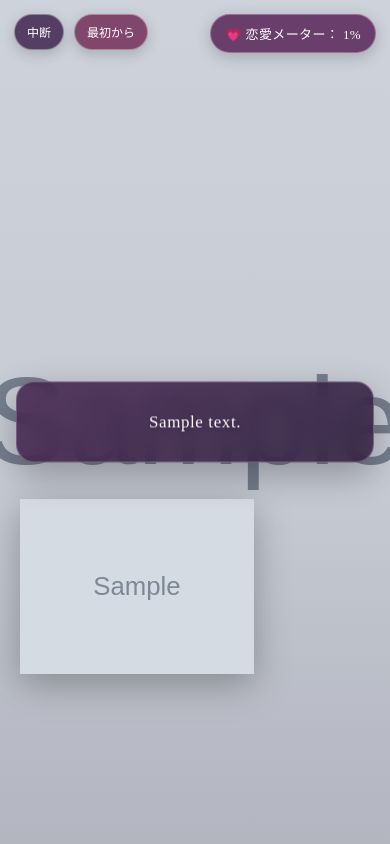
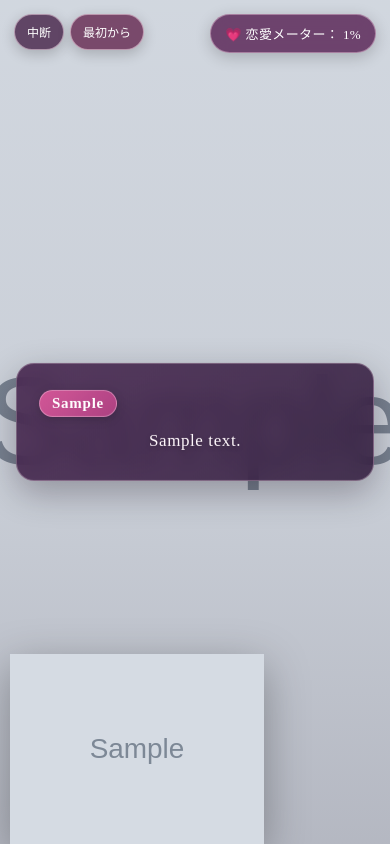
Before and after one commit to yuto-nabetani/techbase-m7, a PHP site: page /game.php in a window 390 px wide. Run offline with PHP 8.4, Linux system fonts and the light colour scheme; the visitor is signed in with stand-in values (Sample User, id 1); tables that the repository leaves empty hold one stand-in row (values such as "Sample post"); grey boxes marked "Sample" are stand-in pictures.

Commit message:
game.css_最初/中断とキャラクター表示を調整

```diff
--- a/css/game.css
+++ b/css/game.css
@@ -8,11 +8,15 @@
   padding: 0;
 }
 
+
 html,
 body {
   width: 100%;
   height: 100%;
+
   overflow: hidden;
+
+  background: #1d1322;
 
   font-family:
     "Yu Mincho",
@@ -21,9 +25,9 @@ body {
     serif;
 }
 
+
 body {
   color: #fff;
-  background: #201424;
 }
 
 
@@ -39,18 +43,23 @@ body {
 
   overflow: hidden;
 
+  background-color: #1d1322;
+
   background-size: cover;
+
   background-position: center;
+
   background-repeat: no-repeat;
 }
 
 
-/* 背景を少し暗くして文字を読みやすくする */
+/* 背景をほんの少し暗くする */
 
 .game-screen::before {
   content: "";
 
   position: absolute;
+
   inset: 0;
 
   z-index: 1;
@@ -58,9 +67,9 @@ body {
   background:
     linear-gradient(
       to bottom,
-      rgba(20, 10, 25, 0.04),
-      rgba(20, 10, 30, 0.08) 55%,
-      rgba(24, 10, 30, 0.18)
+      rgba(20, 10, 25, 0.02),
+      rgba(20, 10, 30, 0.06) 55%,
+      rgba(20, 10, 30, 0.17)
     );
 
   pointer-events: none;
@@ -72,7 +81,7 @@ body {
 ========================= */
 
 .game-controls {
-  position: fixed;
+  position: absolute;
 
   top: 24px;
   left: 30px;
@@ -80,49 +89,59 @@ body {
   z-index: 30;
 
   display: flex;
+
   gap: 10px;
 }
 
+
 .control-button {
-  padding: 10px 18px;
+  padding:
+    9px
+    17px;
 
   border:
     1px solid
-    rgba(255, 255, 255, 0.35);
+    rgba(255, 230, 242, 0.5);
 
   border-radius: 999px;
 
   background:
-    rgba(58, 30, 73, 0.82);
+    rgba(65, 29, 67, 0.78);
 
   color: #fff;
+
+  font-family: inherit;
 
   font-size: 14px;
 
   text-decoration: none;
 
   backdrop-filter: blur(8px);
+
   -webkit-backdrop-filter: blur(8px);
 
   box-shadow:
     0 4px 14px
-    rgba(0, 0, 0, 0.18);
+    rgba(0, 0, 0, 0.2);
 
   transition:
     background 0.2s,
     transform 0.2s;
 }
 
+
 .control-button:hover {
   background:
-    rgba(221, 89, 153, 0.85);
+    rgba(220, 87, 151, 0.88);
 
-  transform: translateY(-2px);
+  transform:
+    translateY(-2px);
 }
+
 
 .restart-button {
   background:
-    rgba(115, 43, 87, 0.84);
+    rgba(102, 42, 82, 0.82);
 }
 
 
@@ -131,23 +150,25 @@ body {
 ========================= */
 
 .love-meter {
-  position: fixed;
+  position: absolute;
 
   top: 24px;
   right: 40px;
 
   z-index: 30;
 
-  padding: 12px 24px;
+  padding:
+    12px
+    24px;
 
   border:
     1px solid
-    rgba(255, 220, 237, 0.32);
+    rgba(255, 220, 237, 0.4);
 
   border-radius: 999px;
 
   background:
-    rgba(92, 42, 90, 0.88);
+    rgba(92, 42, 90, 0.86);
 
   color: #fff;
 
@@ -171,22 +193,36 @@ body {
 .character-image {
   position: absolute;
 
-  left: 40px;
-  bottom: 120px;
+  /*
+   * 左下を基準にすることで、
+   * 拡大しても下側が中途半端に浮かない
+   */
+  left: 18px;
+  bottom: 0;
 
   z-index: 10;
+
+
+  /*
+   * かなり大きめに表示
+   */
+  height: 84vh;
 
   width: auto;
 
   max-width: 38vw;
-  max-height: 68vh;
 
   object-fit: contain;
 
+  object-position:
+    left
+    bottom;
+
+
   filter:
     drop-shadow(
-      0 10px 18px
-      rgba(0, 0, 0, 0.28)
+      0 12px 22px
+      rgba(0, 0, 0, 0.30)
     );
 }
 
@@ -256,17 +318,24 @@ body {
       calc(100% - 160px)
     );
 
-  padding: 32px 40px;
+
+  padding:
+    32px
+    40px;
+
 
   display: flex;
+
   flex-direction: column;
+
   justify-content: center;
+
 
   background:
     linear-gradient(
       135deg,
-      rgba(62, 30, 73, 0.84),
-      rgba(43, 24, 57, 0.84)
+      rgba(65, 31, 73, 0.86),
+      rgba(46, 24, 58, 0.86)
     );
 }
 
@@ -289,25 +358,42 @@ body {
 ========================= */
 
 .speaker-name {
-  display: inline-block;
-
   align-self: flex-start;
 
   margin-bottom: 10px;
 
-  padding: 5px 14px;
+  padding:
+    5px
+    15px;
+
+
+  border:
+    1px solid
+    rgba(255, 224, 239, 0.35);
 
   border-radius: 999px;
 
+
   background:
-    rgba(225, 91, 157, 0.8);
+    linear-gradient(
+      135deg,
+      rgba(225, 91, 157, 0.9),
+      rgba(184, 68, 136, 0.9)
+    );
+
 
   color: #fff;
 
   font-size: 17px;
+
   font-weight: bold;
 
   letter-spacing: 0.05em;
+
+
+  box-shadow:
+    0 3px 10px
+    rgba(0, 0, 0, 0.18);
 }
 
 
@@ -466,15 +577,43 @@ body {
 
 
 /* =========================
-   スマホ・小さい画面
+   タブレット
+========================= */
+
+@media (max-width: 1100px) {
+
+  .character-image {
+    height: 72vh;
+
+    max-width: 42vw;
+  }
+
+
+  .dialogue-box {
+    left: 56%;
+
+    width:
+      calc(100% - 260px);
+  }
+
+}
+
+
+/* =========================
+   スマホ
 ========================= */
 
 @media (max-width: 900px) {
 
+
   .game-controls {
     top: 14px;
+
     left: 14px;
+
+    gap: 6px;
   }
+
 
   .control-button {
     padding:
@@ -498,41 +638,56 @@ body {
 
 
   .character-image {
-    left: 20px;
-    bottom: 170px;
+    left: 10px;
 
-    max-width: 60vw;
-    max-height: 45vh;
+    bottom: 0;
+
+    height: 55vh;
+
+    max-width: 65vw;
   }
 
 
   .dialogue-box {
+    left: 50%;
+
+    bottom: 15px;
+
     width:
       calc(100% - 30px);
 
-    bottom: 15px;
+    transform:
+      translateX(-50%);
+
 
     padding:
       18px
       18px;
+
 
     border-radius: 18px;
   }
 
 
   .prologue-box {
+    left: 50%;
+
     top: 50%;
+
     bottom: auto;
+
 
     width:
       calc(100% - 32px);
 
+
+    transform:
+      translate(-50%, -50%);
+
+
     padding:
       26px
       22px;
-
-    transform:
-      translate(-50%, -50%);
   }
 
 
@@ -551,6 +706,10 @@ body {
 
 
   .speaker-name {
+    padding:
+      4px
+      12px;
+
     font-size: 15px;
   }
 
```
Also changed, not shown: other parts of css/game.css (+74 -19 lines), game.php (+245 -99 lines).
